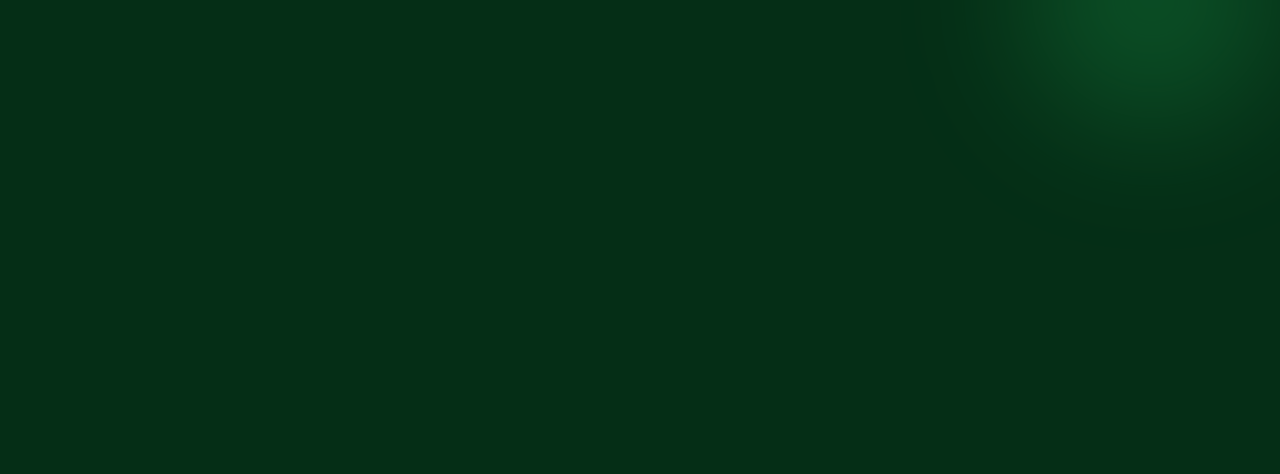
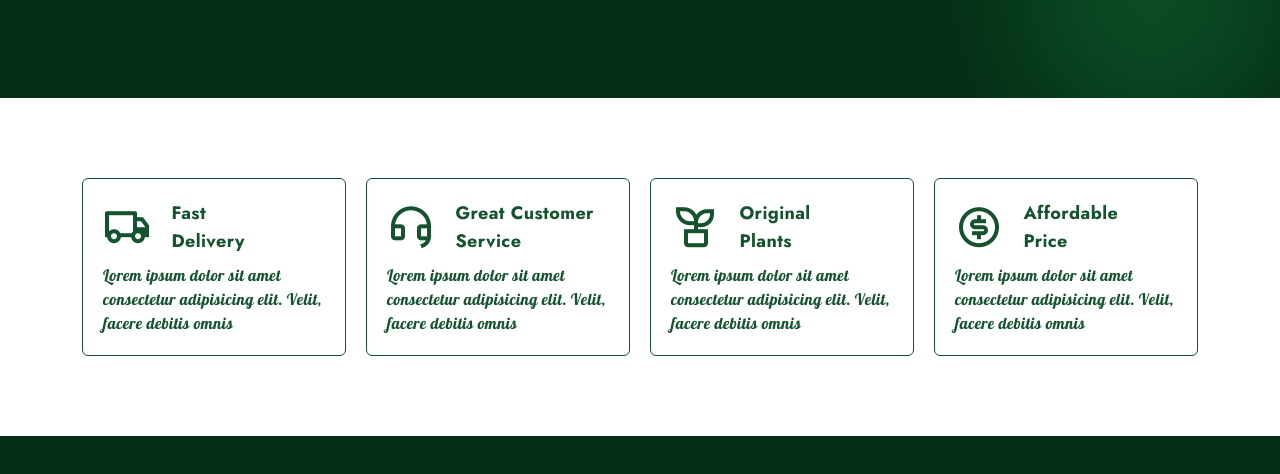
Before and after one commit to 1omarfaruq/Plant-Website, a website: page index.html in a window 1280 px wide. Shown: the part 674-1148 px from the top of the page. Drawn offline with nearby package versions, Linux system fonts and the light colour scheme.

Commit message:
Complete Services section design

```diff
--- a/assets/js/main.js
+++ b/assets/js/main.js
@@ -13,13 +13,15 @@ const hamBurger = document.getElementById("hamburger");
 
 // End Toggle Button
 hamBurger.addEventListener ("click", () => {
-    navMenu.classList.toggle("left-[0]");
+    navMenu.classList.toggle("left-[-100%]");
+    navMenu.classList.toggle("left-0");
     hamBurger.classList.toggle("ri-close-large-line");
 });
 
 navLinks.forEach (link => {
     link.addEventListener("click", () => {
-        navMenu.classList.toggle("left-[0]");
+        navMenu.classList.toggle("left-[-100%]");
+        navMenu.classList.toggle("left-0");
         hamBurger.classList.toggle("ri-close-large-line");
     });
 });
--- a/index.html
+++ b/index.html
@@ -129,7 +129,45 @@
         <!-- End Home -->
 
         <!-- Begain Services -->
-        <div></div>
+        <div class="bg-white text-green-900 py-20">
+            <div class="container w-full grid grid-cols-1 md:grid-cols-2 xl:grid-cols-4 gap-5">
+                <!-- Card 1 -->
+                <div class="border border-green-900 p-5 cursor-pointer rounded-md hover:shadow-2xl hover:translate-y-1 duration-300">
+                    <div class="flex items-center gap-5">
+                        <i class="ri-truck-line text-3xl md:text-4xl lg:text-5xl"></i>
+                        <p class="md:text-lg font-bold">Fast <br> Delivery</p>
+                    </div>
+                    <P class="mt-2 font-Lobster">Lorem ipsum dolor sit amet consectetur adipisicing elit. Velit, facere debitis omnis</P>
+                </div>
+
+                <!-- Card 2 -->
+                <div class="border border-green-900 p-5 cursor-pointer rounded-md hover:shadow-2xl hover:translate-y-1 duration-300">
+                    <div class="flex items-center gap-5">
+                        <i class="ri-customer-service-line text-3xl md:text-4xl lg:text-5xl"></i>
+                        <p class="md:text-lg font-bold">Great Customer <br> Service</p>
+                    </div>
+                    <P class="mt-2 font-Lobster">Lorem ipsum dolor sit amet consectetur adipisicing elit. Velit, facere debitis omnis</P>
+                </div>
+
+                <!-- Card 3 -->
+                <div class="border border-green-900 p-5 cursor-pointer rounded-md hover:shadow-2xl hover:translate-y-1 duration-300">
+                    <div class="flex items-center gap-5">
+                        <i class="ri-plant-line text-3xl md:text-4xl lg:text-5xl"></i>
+                        <p class="md:text-lg font-bold">Original <br> Plants</p>
+                    </div>
+                    <P class="mt-2 font-Lobster">Lorem ipsum dolor sit amet consectetur adipisicing elit. Velit, facere debitis omnis</P>
+                </div>
+
+                <!-- Card 4 -->
+                <div class="border border-green-900 p-5 cursor-pointer rounded-md hover:shadow-2xl hover:translate-y-1 duration-300">
+                    <div class="flex items-center gap-5">
+                        <i class="ri-money-dollar-circle-line text-3xl md:text-4xl lg:text-5xl"></i>
+                        <p class="md:text-lg font-bold">Affordable <br> Price</p>
+                    </div>
+                    <P class="mt-2 font-Lobster">Lorem ipsum dolor sit amet consectetur adipisicing elit. Velit, facere debitis omnis</P>
+                </div>
+            </div>
+        </div>
         <!-- End Services -->
 
         <!-- Begain About Us -->
```
Also changed, not shown: assets/css/tailwind.css.
